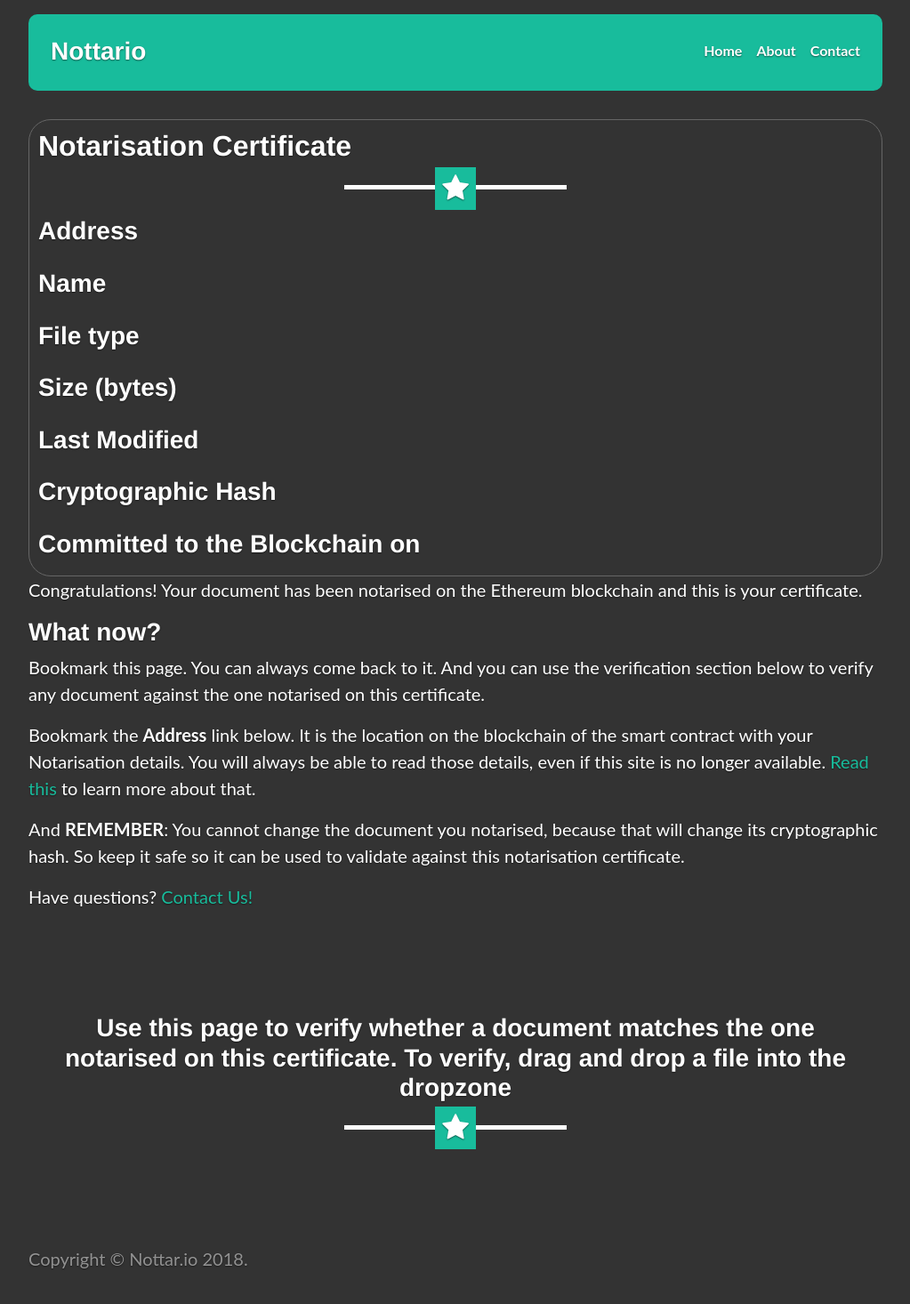
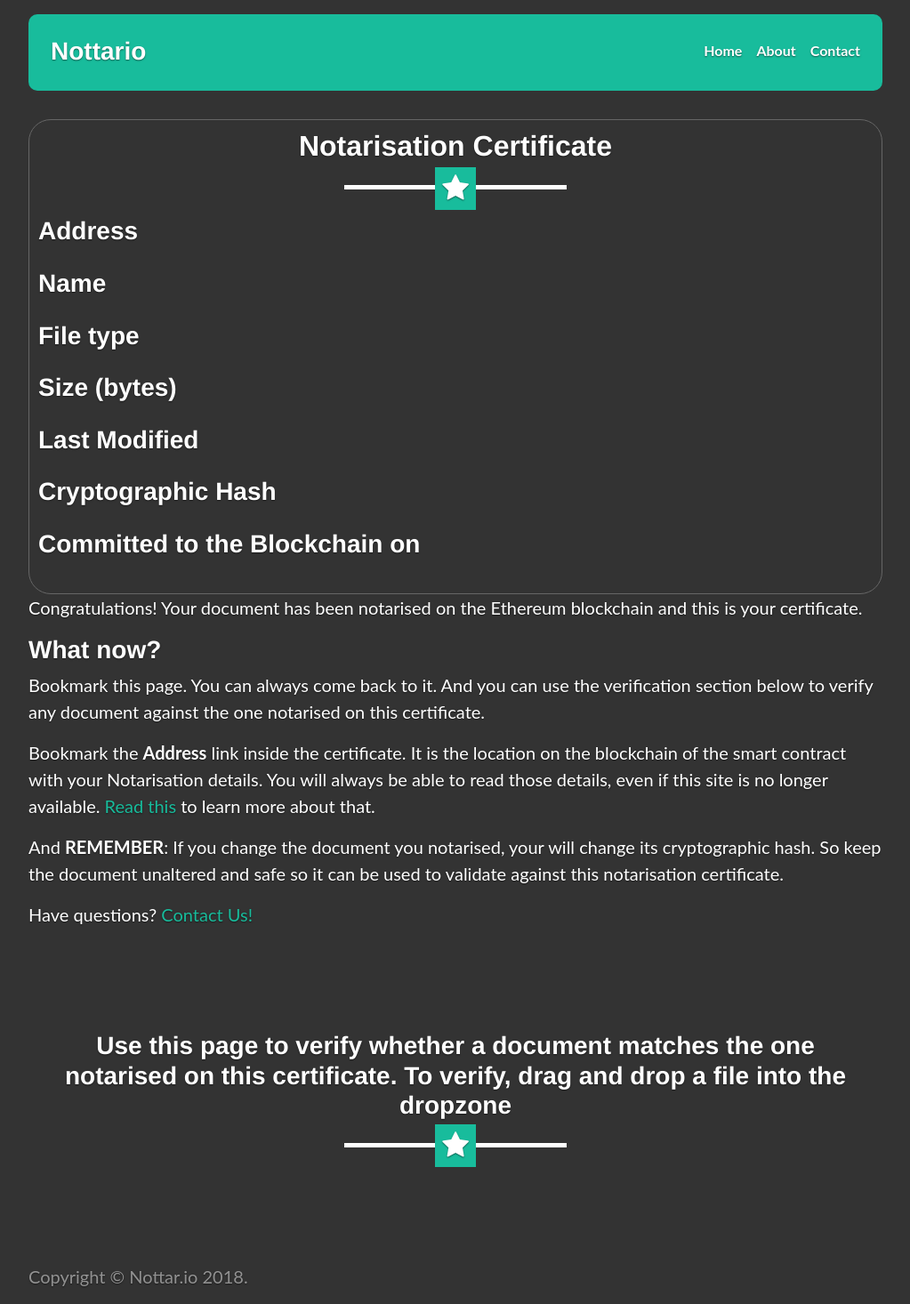
Before and after one commit to danmermel/nottariofront, a Jekyll site: the page built from certificate.html, in a window 1280 px wide. Shown: the whole page at 89% size, without its empty margins (128-1151 px from the left). Built offline with Jekyll 4.4.1, drawn with Linux system fonts in a browser that asks for light colours; nearby versions of some CDN libraries.

Commit message:
cert changes

```diff
--- a/assets/css/style.css
+++ b/assets/css/style.css
@@ -86,10 +86,7 @@ pre {
   border-radius: 25px;
   border: 1px solid #666666;
   padding: 10px;
-}
-
-a.hp_a {
-  text-color:white
+  padding-bottom: 30px
 }
 
 .h3sp {
--- a/certificate.html
+++ b/certificate.html
@@ -3,7 +3,7 @@ layout: default
 title: Notarisation Certificate
 ---
   <div class="certificate">
-    <h2 style="text:center">{{ page.title }}</h2>
+    <h2 style="text-align:center">{{ page.title }}</h2>
     <hr class="star-light">
     <h3 class="h3sp">Address</h3>
     <div><a href="" id="address" target="_new"></a></div>
@@ -24,8 +24,8 @@ title: Notarisation Certificate
   <p>Congratulations! Your document has been notarised on the Ethereum blockchain and this is your certificate.</p>
   <h3>What now?</h3>
   <p>Bookmark this page. You can always come back to it. And you can use the verification section below to verify any document against the one notarised on this certificate.</p>
-  <p>Bookmark the <strong>Address</strong> link below. It is the location on the blockchain of the smart contract with your Notarisation details. You will always be able to read those details, even if this site is no longer available. <a href="forever.html">Read this</a> to learn more about that.</p>
-  <p>And <strong>REMEMBER</strong>: You cannot change the document you notarised, because that will change its cryptographic hash. So keep it safe so it can be used to validate against this notarisation certificate.</p>
+  <p>Bookmark the <strong>Address</strong> link inside the certificate. It is the location on the blockchain of the smart contract with your Notarisation details. You will always be able to read those details, even if this site is no longer available. <a href="forever.html">Read this</a> to learn more about that.</p>
+  <p>And <strong>REMEMBER</strong>: If you change the document you notarised, your will change its cryptographic hash. So keep the document unaltered and safe so it can be used to validate against this notarisation certificate.</p>
   <p>Have questions? <a href="contact.html">Contact Us!</a></p>
 
   <section>
```
